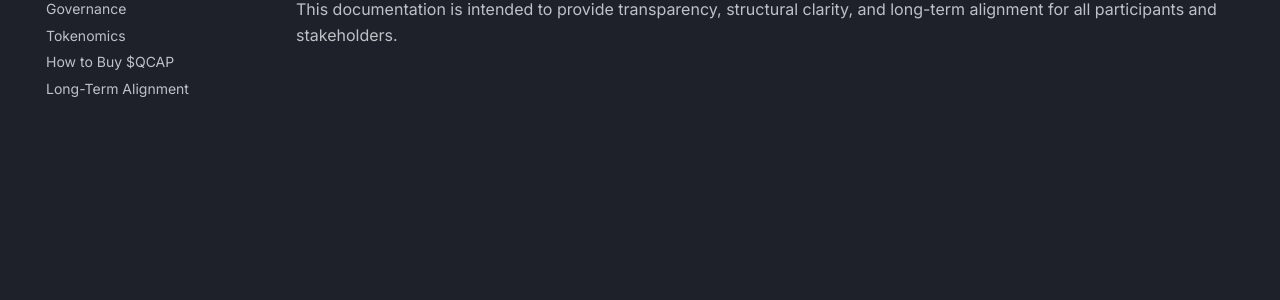
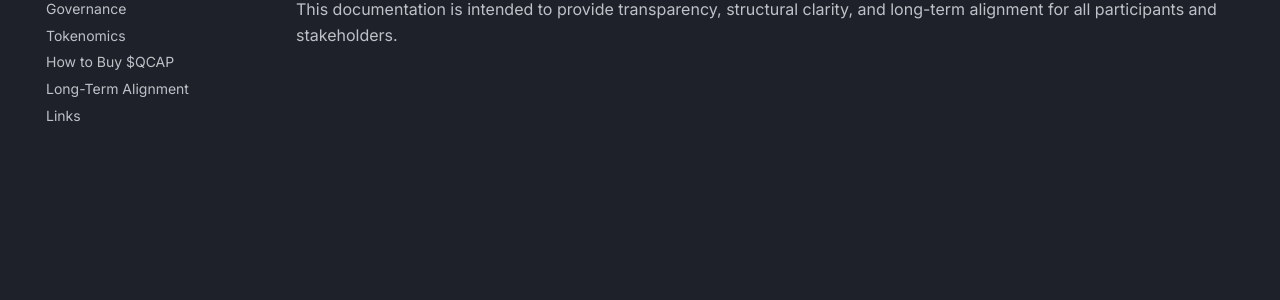
Before and after one commit to HermanToothrot10/qubic-capital-whitepaper, an MkDocs documentation site: the page built from docs/index.md, in a window 1280 px wide. Shown: the part 291-591 px from the top of the page. Built offline with MkDocs 1.6.1 and Material for MkDocs 9.7.7, drawn with Linux system fonts in a browser that asks for light colours.

Commit message:
Update mkdocs.yml

```diff
--- a/mkdocs.yml
+++ b/mkdocs.yml
@@ -44,3 +44,4 @@ nav:
   - Tokenomics: 07-tokenomics.md
   - How to Buy $QCAP: 08-how-to-buy-qcap.md
   - Long-Term Alignment: 09-long-term-alignment.md
+  - Links: 10-links.md
```
